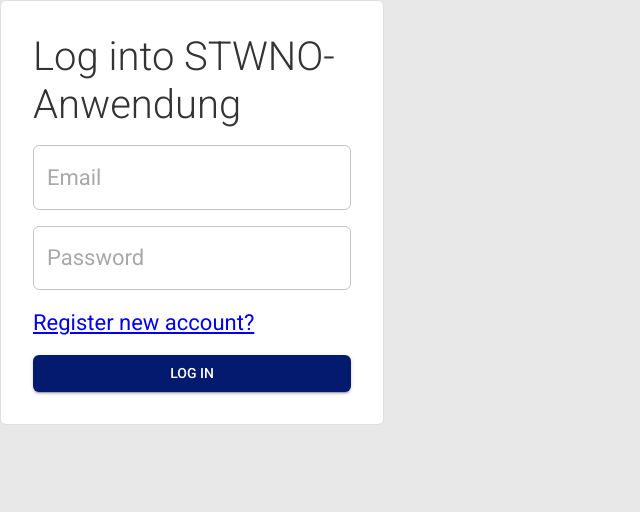
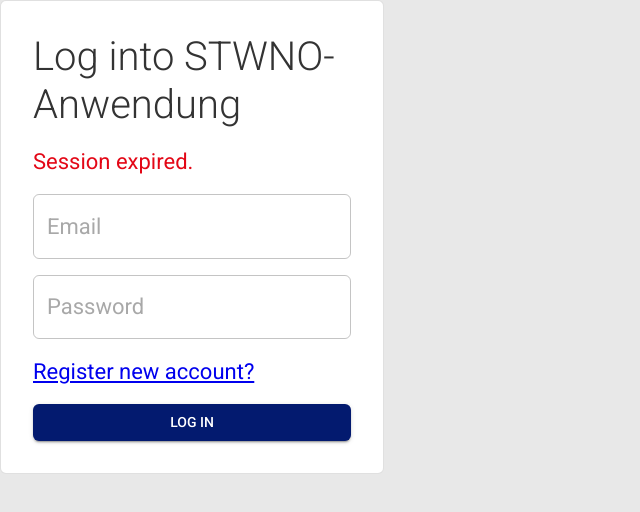
Before and after one commit to Praxisseminar-SoSe-2026/stwno-anwendung, a React (Vite) app in the folder frontend/: page /login in a window 1280 px wide. Shown: the top 512 px of the page, without its empty margins (0-640 px from the left). Built offline with nearby package versions, Linux system fonts and the light colour scheme; no server answers; sample sign-in values are in the browser's storage.

Commit message:
feat: add session expired event text
Closes #102

```diff
--- a/frontend/src/contexts/AuthContext.tsx
+++ b/frontend/src/contexts/AuthContext.tsx
@@ -46,6 +46,7 @@ export function AuthProvider({ children }: { children: ReactNode }) {
   useEffect(() => {
     return unauthorized(() => {
       localStorage.removeItem('access_token')
+      sessionStorage.setItem('session_expired', 'true')
       setUser(null)
     })
   }, []);
--- a/frontend/src/i18n/languages/de.json
+++ b/frontend/src/i18n/languages/de.json
@@ -142,7 +142,8 @@
     "signIn": "Anmelden",
     "signOut": "Abmelden",
     "error": "Login fehlgeschlagen.",
-    "invalid": "Bitte einloggen."
+    "invalid": "Bitte einloggen.",
+    "sessionExpired": "Session abgelaufen."
   },
   "registration": {
     "register": "Neuen Account registrieren?",
--- a/frontend/src/i18n/languages/en.json
+++ b/frontend/src/i18n/languages/en.json
@@ -142,7 +142,8 @@
     "signIn": "Log in",
     "signOut": "Log out",
     "error": "Login failed.",
-    "invalid": "Please login"
+    "invalid": "Please login",
+    "sessionExpired": "Session expired."
   },
   "registration": {
     "register": "Register new account?",
--- a/frontend/src/pages/general/LoginPage.tsx
+++ b/frontend/src/pages/general/LoginPage.tsx
@@ -1,6 +1,6 @@
 // based on template [https://mui.com/material-ui/getting-started/templates/sign-in/]
 import { useTranslation } from 'react-i18next'
-import { useState } from 'react'
+import {useEffect, useState} from 'react'
 import type { SubmitEventHandler } from 'react'
 import { Link, useNavigate } from 'react-router'
 import { useLogin } from '../../hooks/useLogin.ts'
@@ -21,8 +21,16 @@ export function LoginPage() {
 
   const [passwordError, setPasswordError] = useState(false)
   const [passwordErrorMessage, setPasswordErrorMessage] = useState('')
+  const [sessionExpired, setSessionExpired] = useState(false)
 
   const { submitLogin, loading, error } = useLogin()
+
+  useEffect(() => {
+    if (sessionStorage.getItem('session_expired')) {
+      setSessionExpired(true)
+      sessionStorage.removeItem('session_expired')
+    }
+  }, []);
 
   const handleSubmit: SubmitEventHandler<HTMLFormElement> = async (event) => {
     event.preventDefault()
@@ -80,6 +88,10 @@ export function LoginPage() {
       }}
     >
       <Typography variant="h2">{t('login.title')}</Typography>
+
+      {sessionExpired && (
+          <Typography color={'error'}>{t('login.sessionExpired')}</Typography>
+      )}
 
       <Box
         component="form"
```
